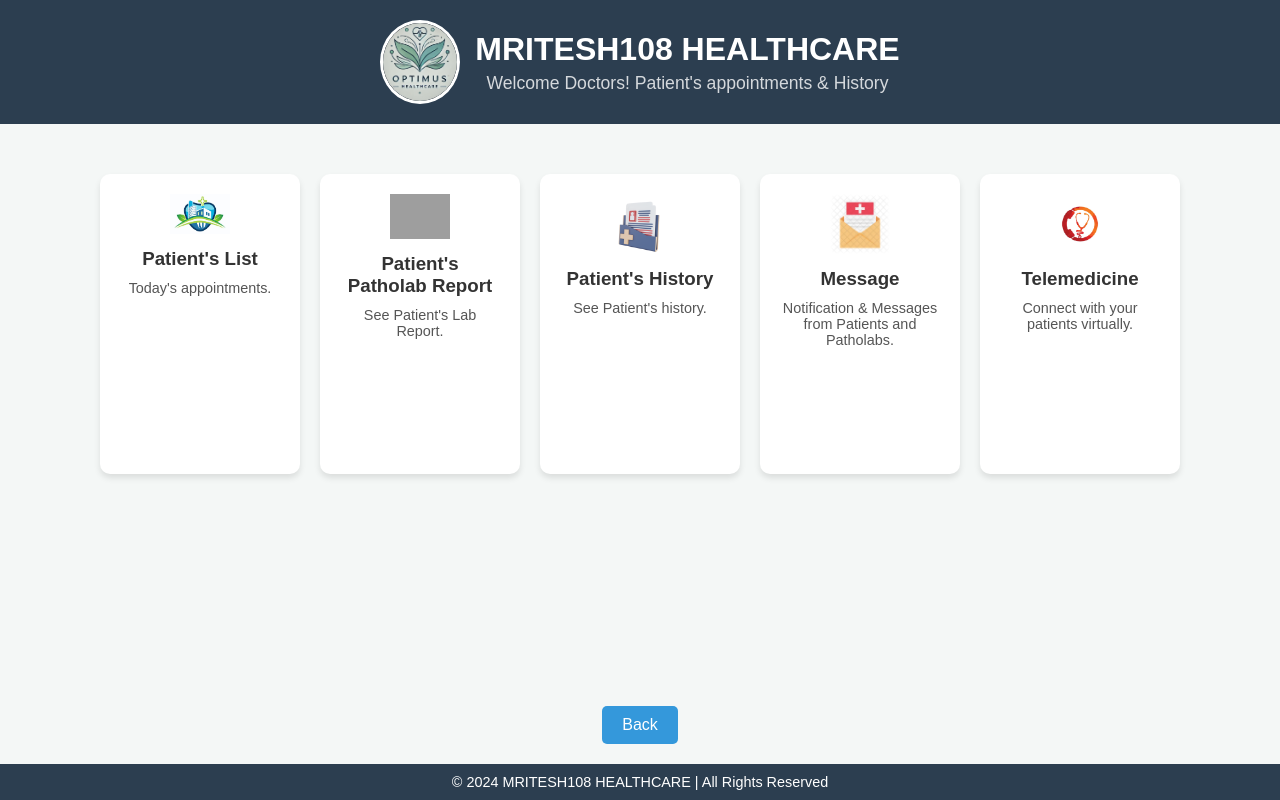
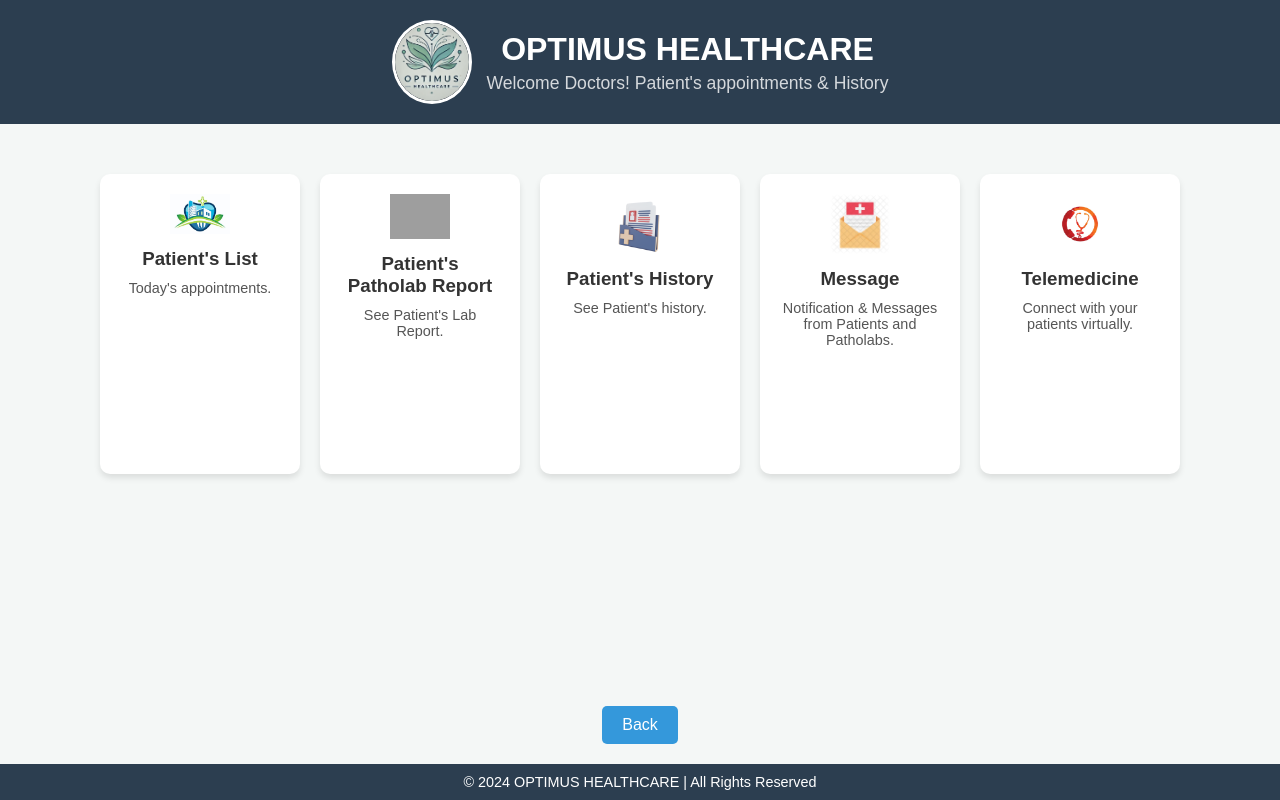
Before and after one commit to MRITESH108/OPTIMUS-HEALTHCARE-practice, a plain HTML site: page doctorpage1.html in a window 1280 px wide. Drawn offline with Linux system fonts and the light colour scheme; grey boxes are pictures that could not be loaded.

Commit message:
Update doctorpage1.html

```diff
--- a/doctorpage1.html
+++ b/doctorpage1.html
@@ -3,7 +3,7 @@
 <head>
     <meta charset="UTF-8">
     <meta name="viewport" content="width=device-width, initial-scale=1.0">
-    <title>doctorpage1</title>
+    <title>OPTIMUS HEALTHCARE</title>
     <style>
         /* General Reset */
         * {
@@ -134,7 +134,7 @@
         <div class="header-logo-container">
             <img src="Projectlogo.jpg" alt="Project Logo" class="header-logo">
             <div class="header-text">
-                <h1>MRITESH108 HEALTHCARE</h1>
+                <h1>OPTIMUS HEALTHCARE</h1>
                 <p>Welcome Doctors! Patient's appointments & History</p>
             </div>
         </div>
@@ -188,7 +188,7 @@
 
     <!-- Footer -->
     <footer>
-        &copy; 2024 MRITESH108 HEALTHCARE | All Rights Reserved
+        &copy; 2024 OPTIMUS HEALTHCARE | All Rights Reserved
     </footer>
 </body>
 </html>
```
